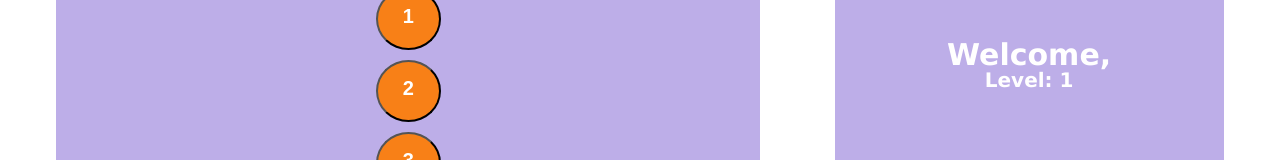
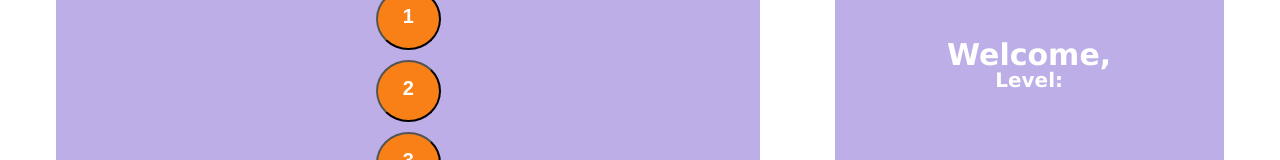
Before and after one commit to danielwbeebe/Slovene-Language-App, a React (Create React App) app in the folder client/: page /main in a window 1280 px wide. Shown: the part 265-425 px from the top of the page. Built offline with nearby package versions, Linux system fonts and the light colour scheme; the HTML template or start-up script is replaced by a standard one.

Commit message:
display username and level on main page

```diff
--- a/client/src/App.js
+++ b/client/src/App.js
@@ -75,8 +75,12 @@ class App extends Component {
     this.setState({
       redirect: true,
       redirecting: path,
+      username: this.state.user.username,
+      level: this.state.user.level,
     })
     console.log(`The path is: ` + path)
+    console.log(`The user is ` + this.state.user.username)
+    console.log(`The user's level is ` + this.state.user.level)
   }
 
   logOut() {
@@ -106,7 +110,7 @@ class App extends Component {
           <Route exact path="/" render={() => <Welcome />} />
           <Route exact path="/register" render={() => <Register handleRegisterSubmit={this.handleRegisterSubmit} />} />
           <Route exact path="/login" render={() => <Login handleLoginSubmit={this.handleLoginSubmit} />} />
-          <Route exact path="/main" render={() => <Main handleRedirect={this.handleRedirect} username={this.state.username}/>} />
+          <Route exact path="/main" render={() => <Main handleRedirect={this.handleRedirect} username={this.state.username} level={this.state.level} />} />
           <Route exact path="/about" render={() => <AboutApp />} />
           <Route exact path="/quizone" render={() => <QuizOne />} />
           <Route exact path="/quiztwo" render={() => <QuizTwo />} />
--- a/client/src/components/Main.jsx
+++ b/client/src/components/Main.jsx
@@ -2,9 +2,9 @@ import React from 'react';
 import {Link} from 'react-router-dom';
 
 const Main = (props) => {
+  console.log(props)
   return (
     <div className="main-page">
-
       <div className="main-header">
         <div className="main-message">
           <h1>slovolingo</h1>
@@ -29,7 +29,7 @@ const Main = (props) => {
             <div className="main-welcome-username">
               <h2>Welcome, {props.username}</h2>
             </div>
-            <h4>Level: 1</h4>
+            <h4>Level: {props.level}</h4>
           </div>
           <div className="main-lower-right">
             <h2>Random Word to Learn</h2>
```
